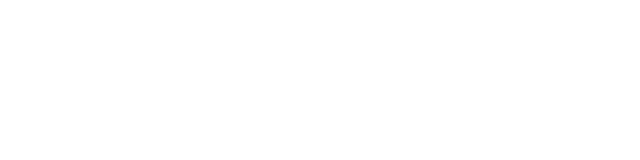
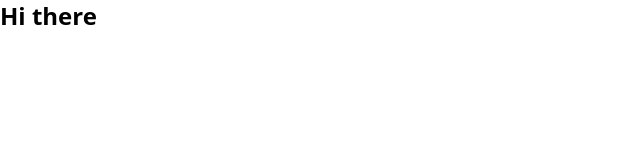
Before and after one commit to femnixx/RandomRepo, a React (Vite) app: page / in a window 1280 px wide. Shown: the top 160 px of the page, without its empty margins (0-640 px from the left). Built offline with nearby package versions, Linux system fonts and the light colour scheme.

Commit message:
Tested tailwind CSS, worked

```diff
--- a/src/App.tsx
+++ b/src/App.tsx
@@ -1,14 +1,12 @@
-import { useState } from 'react'
-import reactLogo from './assets/react.svg'
-import viteLogo from '/vite.svg'
+
 import './App.css'
 
 function App() {
-  const [count, setCount] = useState(0)
 
   return (
     <>
       <div>
+        <p className='font-semibold text-2xl'>Hi there</p>
       </div>
     </>
   )
```
